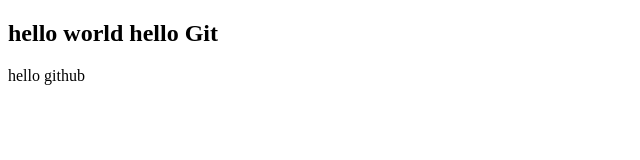
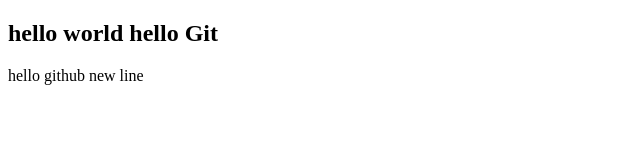
Before and after one commit to visioneight/clone-x-frontend, a Vue app: page / in a window 1280 px wide. Shown: the top 160 px of the page, without its empty margins (0-640 px from the left). Built offline with nearby package versions, Linux system fonts and the light colour scheme.

Commit message:
closed #2 new line added

```diff
--- a/src/App.vue
+++ b/src/App.vue
@@ -1,6 +1,6 @@
 <template>
   <h2>hello world hello Git</h2>
-  <div>hello github</div>
+  <div>hello github new line</div>
 </template>
 
 <script>
```
